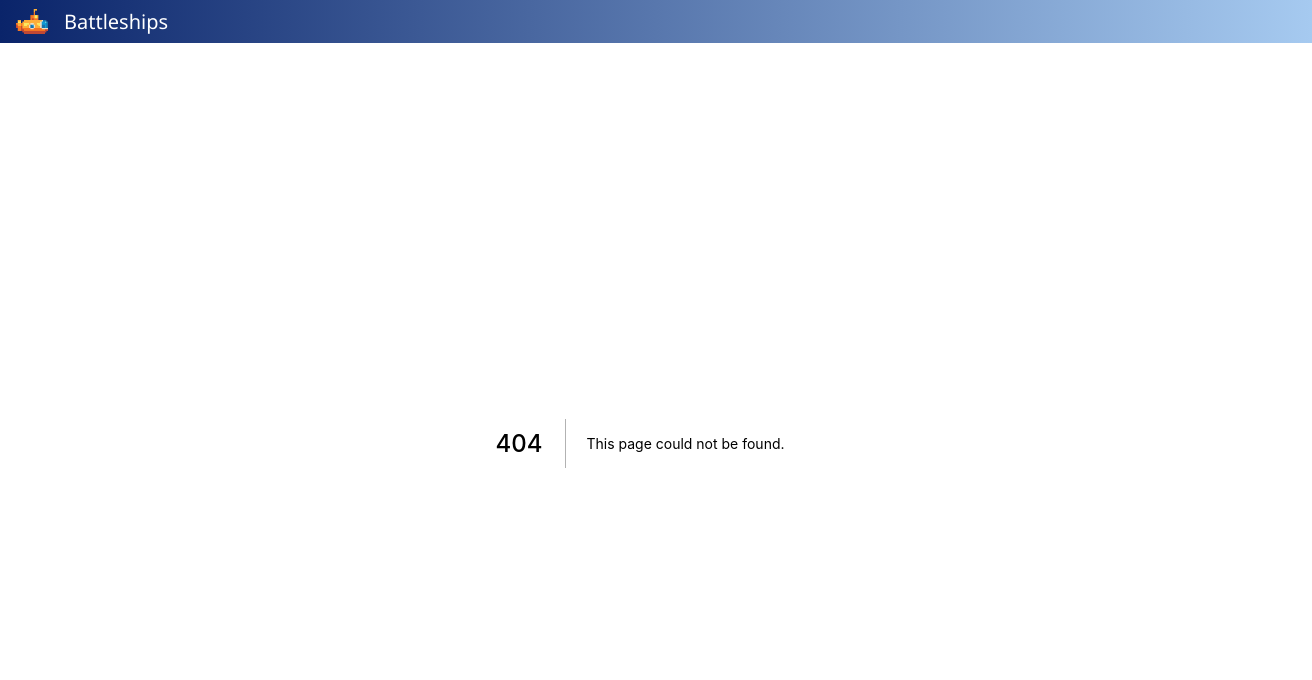
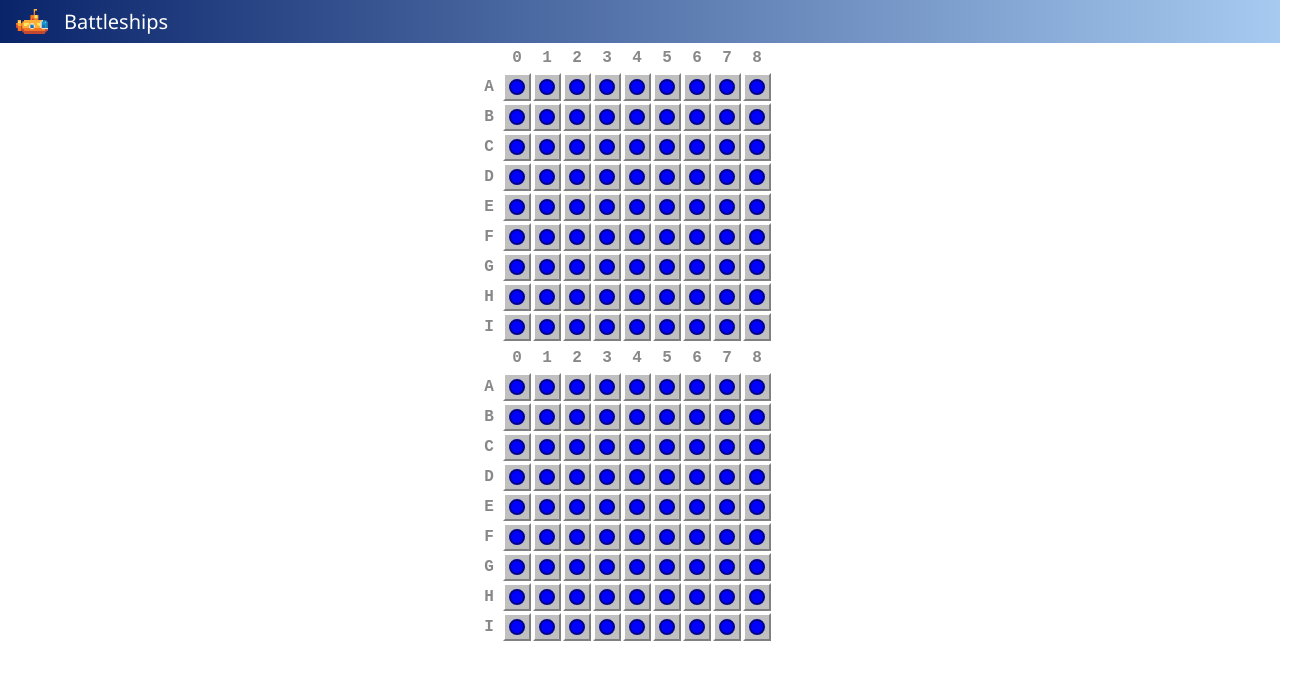
Before and after one commit to curtisupshall/battleships, a Next.js app in the folder frontend/: page /play in a window 1280 px wide. Before the commit this address had no page. Shown: the top 680 px of the page, 1312 px wide, since content can reach past the window. Built offline with nearby package versions, Linux system fonts and the light colour scheme.

Commit message:
More frontend changes

```diff
--- /dev/null
+++ b/frontend/src/components/Flexbox.tsx
@@ -0,0 +1,22 @@
+import React, { CSSProperties } from 'react'
+
+interface IFlexboxProps {
+    children: any
+    alignContent?: CSSProperties['alignContent']
+    alignItems?: CSSProperties['alignItems']
+    flexDirection?: CSSProperties['flexDirection']
+    flexFlow?: CSSProperties['flexFlow']
+    justiftyContent?: CSSProperties['justifyContent']
+}
+
+const Flexbox = (props: IFlexboxProps) => {
+    const { children, ...style } = props
+
+    return (
+        <div className='flexbox' style={{ ...style }}>
+            {children}
+        </div>
+    )
+}
+
+export default Flexbox
--- a/frontend/src/components/GameBoard.tsx
+++ b/frontend/src/components/GameBoard.tsx
@@ -1,24 +1,39 @@
 import React from 'react'
+
+import { IGameBoard } from '../../../api/src/types'
+import { getCellLetterFromNumber } from '../utils'
 
 import ShipSegment from './ShipSegment'
 
 interface IGameBoardProps {
-
+    gameboard?: IGameBoard
 }
 
 const GameBoard = (props: IGameBoardProps) => {
+    const width: number = 9
+    const height: number = 9
+    let x = getCellLetterFromNumber(height)
+
     const table: string[][] = []
-    for (let i: number = 0; i < 9; i ++) {
+    for (let i: number = 0; i < height; i ++) {
         table.push([])
-        for (let j: number = 0; j < 9; j ++) {
+        for (let j: number = 0; j < width; j ++) {
             table[i].push('test')
         }
     }
+
     return (
         <section className='gameboard'>
             <table className='gameboard__table'>
+                <tr>
+                    <td />
+                    {table[0].map((column: string, i: number) => (
+                        <td className='gameboard__row-num'>{i}</td>
+                    ))}
+                </tr>
                 {table.map((row: string[], i: number) => (
                     <tr className='gameboard__row'>
+                        <td className='gameboard__column-num'>{getCellLetterFromNumber(i)}</td>
                         {table[i].map((entry: string) => (
                             <td className='gameboard__cell'>
                                 <ShipSegment type='destroyer' hit={true} />
--- /dev/null
+++ b/frontend/src/pages/play.tsx
@@ -0,0 +1,21 @@
+import React from 'react'
+
+import { IGameState } from '../../../api/src/types'
+
+import Flexbox from '../components/Flexbox'
+import GameBoard from '../components/GameBoard'
+
+const PlayPage = () => {
+    // const game: IGame = {}
+
+    return (
+        <div id='play'>
+            <Flexbox flexDirection='column' alignItems='center'>
+                <GameBoard />
+                <GameBoard />
+            </Flexbox>
+        </div>
+    )
+}
+
+export default PlayPage
--- /dev/null
+++ b/frontend/src/styles/components/_flexbox.scss
@@ -0,0 +1,3 @@
+.flexbox {
+    display: flex
+}
--- a/frontend/src/styles/components/_gameboard.scss
+++ b/frontend/src/styles/components/_gameboard.scss
@@ -1,6 +1,17 @@
 .gameboard {
     &__table {
+        margin-left: -32px;
 
+        td {
+            width: 16px;
+            height: 16px;
+            padding: 4px;
+            text-align: center;
+            vertical-align: middle;
+            font-family: 'Courier New', Courier, monospace;
+            font-weight: 600;
+            color: #888;
+        }
     }
 
     &__row {
@@ -8,9 +19,6 @@
     }
 
     &__cell {
-        width: 32px;
-        height: 32px;
-        padding: 8px;
         box-sizing: border-box;
         border: 2px solid;
         border-color: #FFF #808080 #808080 #FFF;
--- a/frontend/src/styles/components/_ship_segment.scss
+++ b/frontend/src/styles/components/_ship_segment.scss
@@ -1,9 +1,9 @@
 .ship-segment {
     position: relative;
-    width: 24px;
-    height: 24px;
+    width: 12px;
+    height: 12px;
     border-radius: 50%;
-    border: 4px solid;
+    border: 2px solid;
     background: #444;
     border-color: #111;
     overflow: visible;
@@ -34,16 +34,7 @@
     }
 
     &.--hit {
-        &::after {
-            content: '';
-            background: url('/images/icons/cross.ico');
-            position: absolute;
-            width: 16px;
-            height: 16px;
-            top: 50%;
-            left: 50%;
-            transform: translate(-50%, -50%);
-            z-index: 2;
-        }
+        background: $submarine-primary;
+        border-color: $submarine-secondary;
     }
 }
--- a/frontend/src/styles/components/_topbar.scss
+++ b/frontend/src/styles/components/_topbar.scss
@@ -1,5 +1,6 @@
 .topbar {
     width: 100vw;
+    box-sizing: border-box;
     display: flex;
     align-items: center;
     justify-content: space-between;
--- a/frontend/src/styles/main.scss
+++ b/frontend/src/styles/main.scss
@@ -4,8 +4,10 @@
 
 /* Components */
 @import './components/button';
+@import './components/flexbox';
 @import './components/gameboard';
 @import './components/ship_segment';
 @import './components/topbar';
 
 /* Pages */
+@import './pages/play';
--- /dev/null
+++ b/frontend/src/styles/pages/_play.scss
@@ -0,0 +1,4 @@
+#play {
+    width: 100vw;
+    box-sizing: border-box;
+}
--- /dev/null
+++ b/frontend/src/utils.ts
@@ -0,0 +1,3 @@
+export const getCellLetterFromNumber = (n: number): string => {
+    return String.fromCharCode(97 + n).toUpperCase()
+}
```
